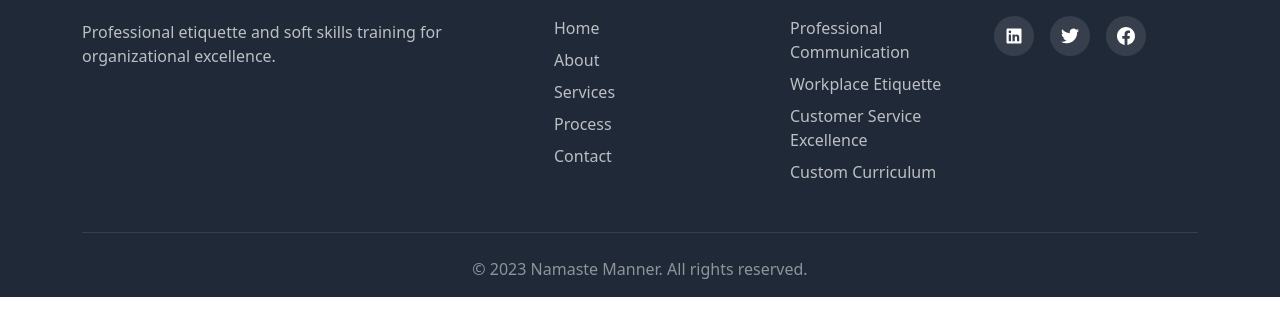
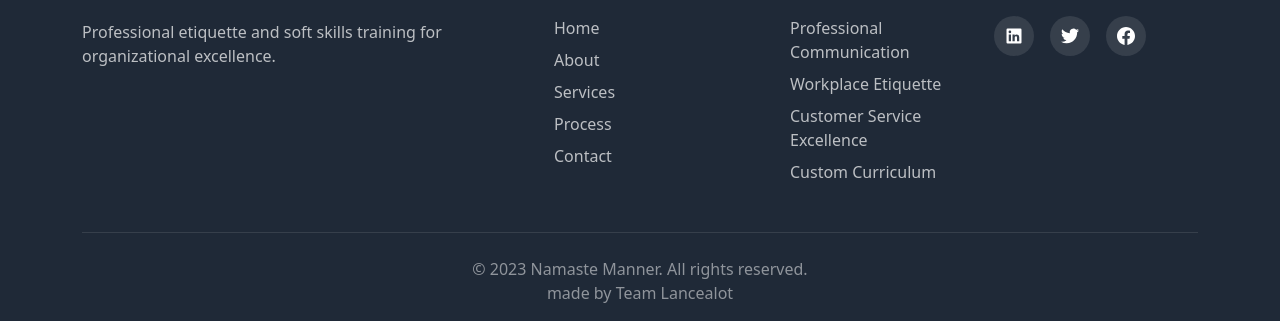
Before and after one commit to Naveenk1013/namastemanner, a plain HTML site: page index.html in a window 1280 px wide. Shown: the part 5246-5567 px from the top of the page. Before the commit the page ends 5543 px from the top, so only its background shows below. Drawn offline with nearby package versions, Linux system fonts and the light colour scheme; a small style sheet from the web is missing.

Commit message:
Update index.html

```diff
--- a/index.html
+++ b/index.html
@@ -471,6 +471,7 @@
 
             <div class="footer-bottom">
                 <p>&copy; 2023 Namaste Manner. All rights reserved.</p>
+                 <p>made by Team Lancealot</p>
             </div>
         </div>
     </footer>
@@ -490,4 +491,5 @@
 
 
 </body>
+
 </html>
```
